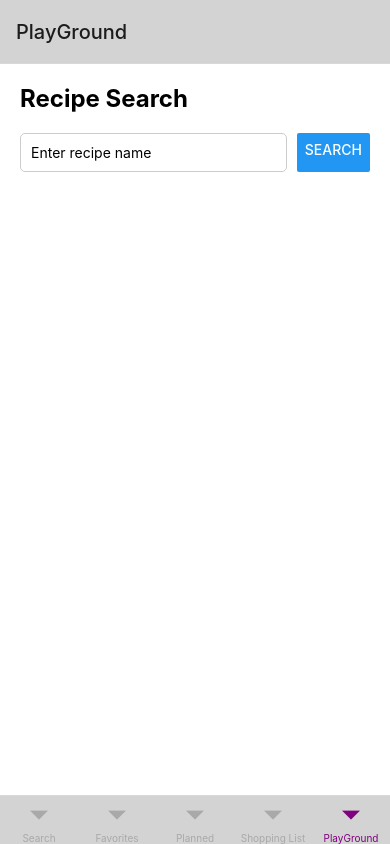
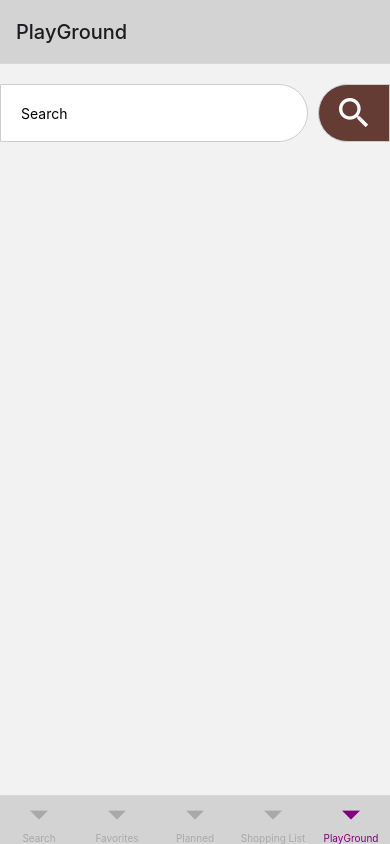
Before and after one commit to pakreft/culinary-compass, a React Native app: screen /PlayGroundScreenStack in a window 390 px wide. Built offline with nearby package versions, Linux system fonts and the light colour scheme.

Commit message:
Change some style elements
See Playground

```diff
--- a/src/components/RecipeCard.jsx
+++ b/src/components/RecipeCard.jsx
@@ -1,6 +1,8 @@
 import React from 'react';
-import { Card, Image, Text } from 'react-native-elements';
-import { TouchableOpacity, StyleSheet, View } from 'react-native'; // Import View
+import { Card, Text } from 'react-native-elements';
+import { TouchableOpacity, StyleSheet, View, Image } from 'react-native';
+import { MaterialIcons } from '@expo/vector-icons';
+import colors from '../constants/colors';
 
 const RecipeCard = ({ recipe = {}, onPress = () => {} }) => {
   return (
@@ -11,6 +13,18 @@ const RecipeCard = ({ recipe = {}, onPress = () => {} }) => {
       <Card containerStyle={styles.card}>
         <Image source={{ uri: recipe.image }} style={styles.image} />
         <Text style={styles.label}>{recipe.label}</Text>
+
+        <View style={styles.durationInfo}>
+          <MaterialIcons
+            name="timelapse"
+            size={20}
+            color={colors.accent}
+            style={styles.durationIcon}
+          />
+          <Text style={styles.time}>
+            {recipe.totalTime === 0 ? 'n/a' : recipe.totalTime + ' Min.'}
+          </Text>
+        </View>
       </Card>
     </TouchableOpacity>
   );
@@ -18,22 +32,41 @@ const RecipeCard = ({ recipe = {}, onPress = () => {} }) => {
 
 const styles = StyleSheet.create({
   cardContainer: {
-    flex: 1, // Set flex ratio to 1 to share available space
-    paddingHorizontal: 5, // Horizontal spacing between cards
-    marginBottom: 10, // Vertical spacing between cards
+    flex: 1,
   },
   card: {
-    borderRadius: 10,
+    borderRadius: 30,
     overflow: 'hidden',
+    //height: 240,
+    padding: 0, // Remove card padding to make the image and other elements fit properly
   },
   image: {
-    height: 150, // Adjusted image height
+    height: 150, // Set a fixed height for the image
+    width: '100%',
+    borderTopLeftRadius: 30,
+    borderTopRightRadius: 30,
   },
   label: {
-    fontSize: 16, // Adjusted font size
-    paddingVertical: 10,
-    paddingHorizontal: 5,
-    textAlign: 'center', // Center-align text
+    fontSize: 16,
+    paddingVertical: 5,
+    paddingHorizontal: 10,
+    textAlign: 'center',
+    flex: 0,
+    backgroundColor: 'rgba(255, 255, 255, 0.2)',
+  },
+  durationInfo: {
+    flexDirection: 'row',
+    alignItems: 'center',
+    justifyContent: 'center',
+    backgroundColor: colors.primary,
+    //borderRadius: 20,
+    padding: 5,
+    marginTop: 10,
+    //marginHorizontal: 10,
+  },
+  time: {
+    marginLeft: 5,
+    color: colors.accent,
   },
 });
 
--- a/src/components/SwipeModal.jsx
+++ b/src/components/SwipeModal.jsx
@@ -130,8 +130,8 @@ const SwipeModal = ({ visible, onClose, recipe }) => {
     extrapolate: 'clamp',
   });
 
-  const handlePress = (category) => {
-    console.log(category); // Zeigt die foodCategory in der Konsole an
+  const handlePressIngredient = (category) => {
+    console.log(category); // TODO: Daten an Shopping List uebersenden ????
   };
 
   function roundToMaxOneDecimal(number) {
@@ -187,9 +187,7 @@ const SwipeModal = ({ visible, onClose, recipe }) => {
                   color={colors.accent}
                   style={styles.durationIcon}
                 />
-                <Text style={styles.time}>
-                  {recipe.totalTime === 0 ? 'n/a' : recipe.totalTime + ' Min.'}
-                </Text>
+                <Text style={styles.time}>{recipe.totalTime + ' Min.'}</Text>
                 <Text style={styles.vegetarian}>
                   {recipe.healthLabels.includes('Vegetarian')
                     ? 'Vegetarian'
@@ -263,7 +261,7 @@ const SwipeModal = ({ visible, onClose, recipe }) => {
             {ingredients.map((item, index) => (
               <View key={index} style={styles.groceryItem}>
                 <Pressable
-                  onPress={() => handlePress(item.foodCategory)}
+                  onPress={() => handlePressIngredient(item.foodCategory)}
                   style={({ pressed }) => [
                     //styles.pressableButton,
                     pressed && styles.pressedButton,
@@ -291,12 +289,12 @@ const SwipeModal = ({ visible, onClose, recipe }) => {
         </View>
 
         <View style={styles.nutrition}>
-          <Text style={styles.nutritionTitle}>Nutrition</Text>
+          <Text style={styles.nutritionTitle}>Nutrition 1 portion</Text>
           <View style={styles.nutritionItems}>
             {nutritionItems.map((item, index) => (
               <View key={index} style={styles.nutritionItem}>
                 <Text style={styles.nutritionValue}>
-                  {Math.round(item.total)}
+                  {Math.round(item.total / recipe.yield)}
                 </Text>
                 <Text style={styles.nutritionLabel}>{item.label}</Text>
               </View>
@@ -340,7 +338,8 @@ const SwipeModal = ({ visible, onClose, recipe }) => {
           ]}
           onPress={onClose}
         >
-          <Text style={{ color: colors.accent }}>Close</Text>
+          <MaterialIcons name="close" size={28} color={colors.accent} />
+          {/* <Text style={{ color: colors.accent }}>Close</Text> */}
         </Pressable>
       </ScrollView>
       {/* </Animated.View> */}
@@ -546,12 +545,13 @@ const styles = StyleSheet.create({
   quitButton: {
     justifyContent: 'center',
     alignSelf: 'center',
-    marginTop: 40,
+    marginTop: 30,
     borderColor: colors.accent,
     borderWidth: 0.5,
     borderRadius: 50,
     padding: 10,
     backgroundColor: colors.brightest,
+    marginBottom: 30,
   },
   pressedButton: {
     transform: [{ scale: 0.9 }],
--- a/src/constants/colors.js
+++ b/src/constants/colors.js
@@ -1,9 +1,9 @@
 // colortheme , used in components/SwipeModal
 import tinycolor from 'tinycolor2';
 
-const accentColor = '#632a1d'; //'firebrick';
+const accentColor = '#653c33'; //'firebrick';
 const primaryColor = tinycolor(accentColor)
-  .lighten(70)
+  .lighten(65)
   .desaturate(40)
   .toString();
 const secondaryColor = tinycolor(accentColor)
@@ -12,9 +12,9 @@ const secondaryColor = tinycolor(accentColor)
   .toString();
 
 export default {
-  accent: accentColor,
-  primary: primaryColor,
-  secondary: secondaryColor,
+  accent: accentColor, //Buttons
+  primary: primaryColor, //Background
+  secondary: secondaryColor, //groceryItems
   iconsGrocery: '#261A20',
   brightest: 'white',
   header: 'silver',
--- a/src/screens/main/PlayGroundScreen.jsx
+++ b/src/screens/main/PlayGroundScreen.jsx
@@ -1,7 +1,17 @@
 import React, { useState } from 'react';
-import { View, Text, TextInput, Button, FlatList, StyleSheet } from 'react-native';
+import {
+  View,
+  Text,
+  TextInput,
+  Button,
+  FlatList,
+  StyleSheet,
+  Pressable,
+} from 'react-native';
+import { MaterialIcons } from '@expo/vector-icons';
 import axios from 'axios';
 import RecipeCard from '../../components/RecipeCard'; // Import RecipeCard
+import colors from '../../constants/colors';
 
 const APP_ID = '7d001e38';
 const APP_KEY = 'a7155b5bebc73690b4c7c5f596792ebc';
@@ -23,14 +33,19 @@ const PlayGroundScreen = () => {
     setLoading(true);
     try {
       const response = await axios.get(
-        `https://api.edamam.com/search?q=${query}&app_id=${APP_ID}&app_key=${APP_KEY}&from=${reset ? 0 : from}&to=${reset ? PAGE_SIZE : from + PAGE_SIZE}`
+        `https://api.edamam.com/search?q=${query}&app_id=${APP_ID}&app_key=${APP_KEY}&from=${reset ? 0 : from}&to=${reset ? PAGE_SIZE : from + PAGE_SIZE}`,
       );
-      setRecipes(prevRecipes => reset ? response.data.hits : [...prevRecipes, ...response.data.hits]);
+      setRecipes((prevRecipes) =>
+        reset ? response.data.hits : [...prevRecipes, ...response.data.hits],
+      );
       setFrom(reset ? PAGE_SIZE : from + PAGE_SIZE);
       setError(null);
     } catch (error) {
       setError(error);
-      console.error('Error response:', error.response ? error.response.data : error.message);
+      console.error(
+        'Error response:',
+        error.response ? error.response.data : error.message,
+      );
     } finally {
       setLoading(false);
     }
@@ -42,17 +57,31 @@ const PlayGroundScreen = () => {
 
   return (
     <View style={styles.container}>
-      <Text style={styles.title}>Recipe Search</Text>
+      <View style={styles.searchHeader}>
         <View style={styles.searchContainer}>
           <TextInput
             style={styles.input}
-          placeholder="Enter recipe name"
+            placeholder="Search"
             value={query}
             onChangeText={setQuery}
           />
-        <Button title="Search" onPress={() => fetchRecipes(true)} />
+          <Pressable title="Search" onPress={() => fetchRecipes(true)} />
+          <View style={styles.searchButton}>
+            <Pressable
+              onPress={() => fetchRecipes(true)}
+              style={({ pressed }) => [pressed && styles.pressedButton]}
+            >
+              <MaterialIcons
+                name={'search'}
+                size={40}
+                color={colors.brightest}
+              />
+            </Pressable>
+          </View>
         </View>
         {error && <Text style={styles.error}>Error: {error.message}</Text>}
+      </View>
+
       <FlatList
         data={recipes}
         keyExtractor={(item, index) => `${item.recipe.uri}-${index}`}
@@ -73,12 +102,23 @@ const PlayGroundScreen = () => {
           <Text style={styles.recipeTitle}>{selectedRecipe.label}</Text>
           <Text>Ingredients:</Text>
           {selectedRecipe.ingredientLines.map((ingredient, index) => (
-            <Text key={index} style={styles.ingredient}>{ingredient}</Text>
+            <Text key={index} style={styles.ingredient}>
+              {ingredient}
+            </Text>
           ))}
           <Text>Calories: {selectedRecipe.calories.toFixed(2)}</Text>
-          <Text>Fat: {selectedRecipe.totalNutrients.FAT.quantity.toFixed(2)} {selectedRecipe.totalNutrients.FAT.unit}</Text>
-          <Text>Protein: {selectedRecipe.totalNutrients.PROCNT.quantity.toFixed(2)} {selectedRecipe.totalNutrients.PROCNT.unit}</Text>
-          <Text>Carbs: {selectedRecipe.totalNutrients.CHOCDF.quantity.toFixed(2)} {selectedRecipe.totalNutrients.CHOCDF.unit}</Text>
+          <Text>
+            Fat: {selectedRecipe.totalNutrients.FAT.quantity.toFixed(2)}{' '}
+            {selectedRecipe.totalNutrients.FAT.unit}
+          </Text>
+          <Text>
+            Protein: {selectedRecipe.totalNutrients.PROCNT.quantity.toFixed(2)}{' '}
+            {selectedRecipe.totalNutrients.PROCNT.unit}
+          </Text>
+          <Text>
+            Carbs: {selectedRecipe.totalNutrients.CHOCDF.quantity.toFixed(2)}{' '}
+            {selectedRecipe.totalNutrients.CHOCDF.unit}
+          </Text>
         </View>
       )}
     </View>
@@ -88,8 +128,8 @@ const PlayGroundScreen = () => {
 const styles = StyleSheet.create({
   container: {
     flex: 1,
-    padding: 20,
-    backgroundColor: '#fff',
+    //padding: 20,
+    backgroundColor: colors.primary,
   },
   title: {
     fontSize: 24,
@@ -97,8 +137,9 @@ const styles = StyleSheet.create({
     marginBottom: 20,
   },
   searchContainer: {
+    marginTop: 20,
     flexDirection: 'row',
-    marginBottom: 20,
+    marginBottom: 15,
   },
   input: {
     flex: 1,
@@ -106,7 +147,19 @@ const styles = StyleSheet.create({
     borderWidth: 1,
     padding: 10,
     marginRight: 10,
-    borderRadius: 5,
+    borderTopRightRadius: 30,
+    borderBottomRightRadius: 30,
+    paddingLeft: 20,
+    backgroundColor: colors.brightest,
+  },
+  searchButton: {
+    borderColor: '#ccc',
+    borderWidth: 1,
+    padding: 8,
+    paddingHorizontal: 15,
+    backgroundColor: colors.accent,
+    borderTopLeftRadius: 30,
+    borderBottomLeftRadius: 30,
   },
   recipeDetails: {
     marginTop: 20,
```
Lines whose indentation alone changed are shown as unchanged.
